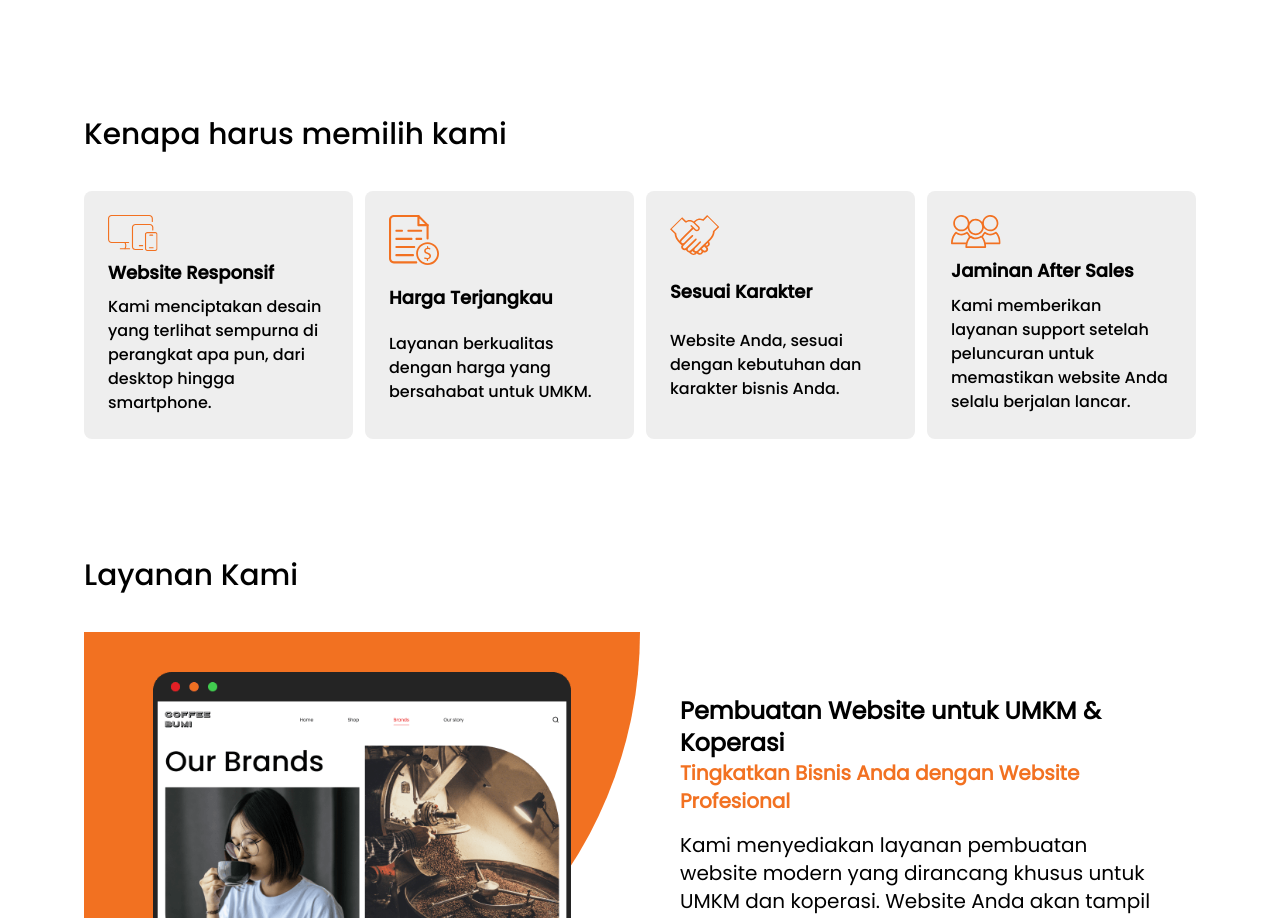
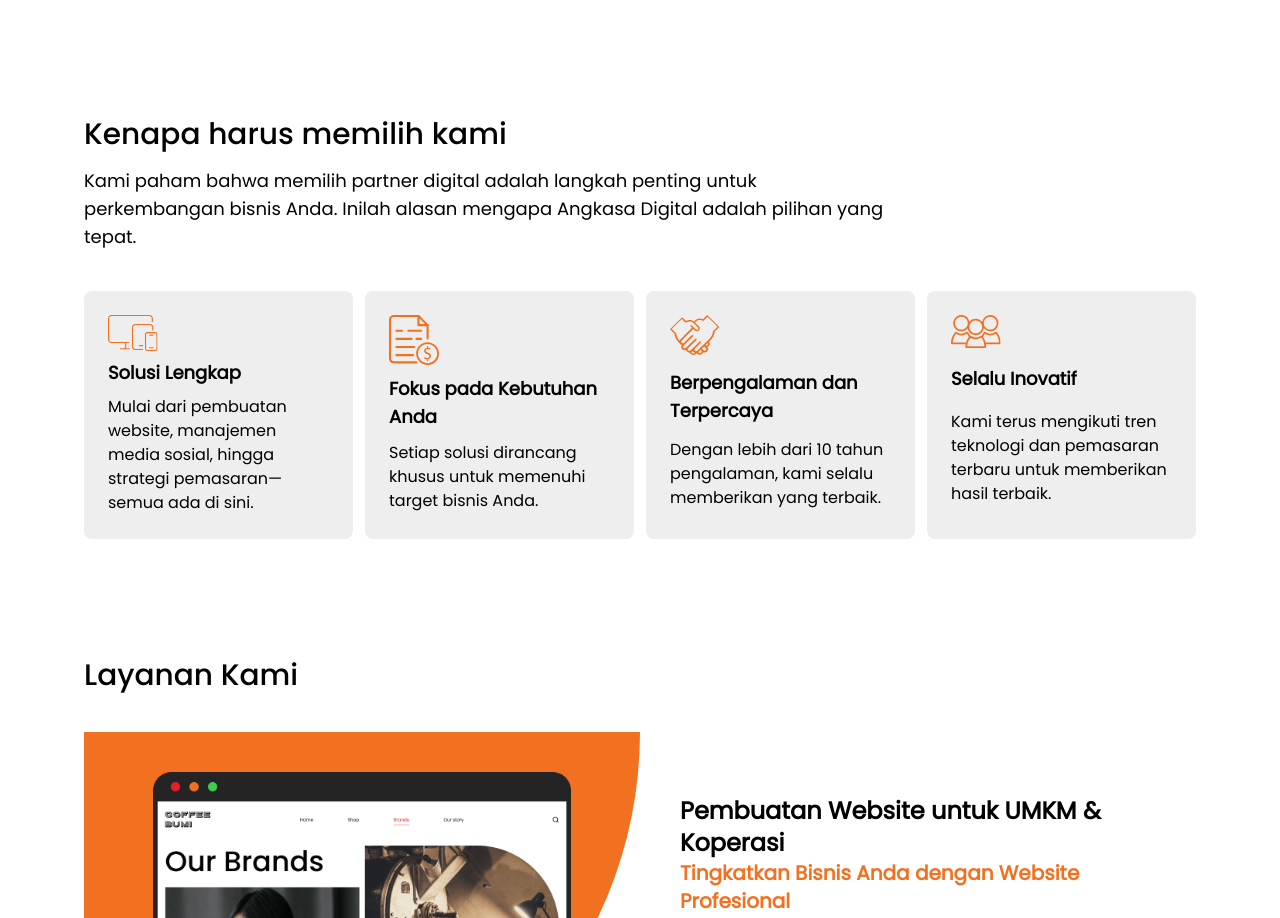
Before and after one commit to riddsep/angkasa-digital, a React (Vite) app: page / in a window 1280 px wide. Shown: the part 802-1720 px from the top of the page. Built offline with nearby package versions, Linux system fonts and the light colour scheme.

Commit message:
feat: content writing

```diff
--- a/src/components/CardList.jsx
+++ b/src/components/CardList.jsx
@@ -1,27 +1,27 @@
 const features = [
   {
     id: 1,
-    title: "Website Responsif",
-    desc: "Kami menciptakan desain yang terlihat sempurna di perangkat apa pun, dari desktop hingga smartphone.",
+    title: "Solusi Lengkap",
+    desc: "Mulai dari pembuatan website, manajemen media sosial, hingga strategi pemasaran—semua ada di sini.",
 
     icon: "/Responsif.svg",
   },
   {
     id: 2,
-    title: "Harga Terjangkau",
-    desc: "Layanan berkualitas dengan harga yang bersahabat untuk UMKM.",
+    title: "Fokus pada Kebutuhan Anda",
+    desc: "Setiap solusi dirancang khusus untuk memenuhi target bisnis Anda.",
     icon: "/Price.svg",
   },
   {
     id: 3,
-    title: "Sesuai Karakter",
-    desc: "Website Anda, sesuai dengan kebutuhan dan karakter bisnis Anda.",
+    title: "Berpengalaman dan Terpercaya",
+    desc: "Dengan lebih dari 10 tahun pengalaman, kami selalu memberikan yang terbaik.",
     icon: "/Hand.svg",
   },
   {
     id: 4,
-    title: "Jaminan After Sales",
-    desc: "Kami memberikan layanan support setelah peluncuran untuk memastikan website Anda selalu berjalan lancar.",
+    title: "Selalu Inovatif",
+    desc: "Kami terus mengikuti tren teknologi dan pemasaran terbaru untuk memberikan hasil terbaik.",
     icon: "/Support.svg",
   },
 ];
@@ -29,10 +29,17 @@ const features = [
 const CardList = ({ featuresRef }) => {
   return (
     <section
-      className="mx-auto my-16 px-5 font-poppins-500 lg:my-[120px] lg:w-[90%]"
+      className="mx-auto my-16 px-5 lg:my-[120px] lg:w-[90%]"
       ref={featuresRef}
     >
-      <h1 className="mb-10 text-clamp-3">Kenapa harus memilih kami</h1>
+      <h1 className="mb-4 font-poppins-500 text-clamp-3">
+        Kenapa harus memilih kami
+      </h1>
+      <p className="mb-10 max-w-[800px] lg:text-lg">
+        Kami paham bahwa memilih partner digital adalah langkah penting untuk
+        perkembangan bisnis Anda. Inilah alasan mengapa Angkasa Digital adalah
+        pilihan yang tepat.
+      </p>
       <div className="grid grid-cols-1 gap-3 sm:grid-cols-2 lg:grid-cols-4">
         {features.map((feature) => (
           <div
```
